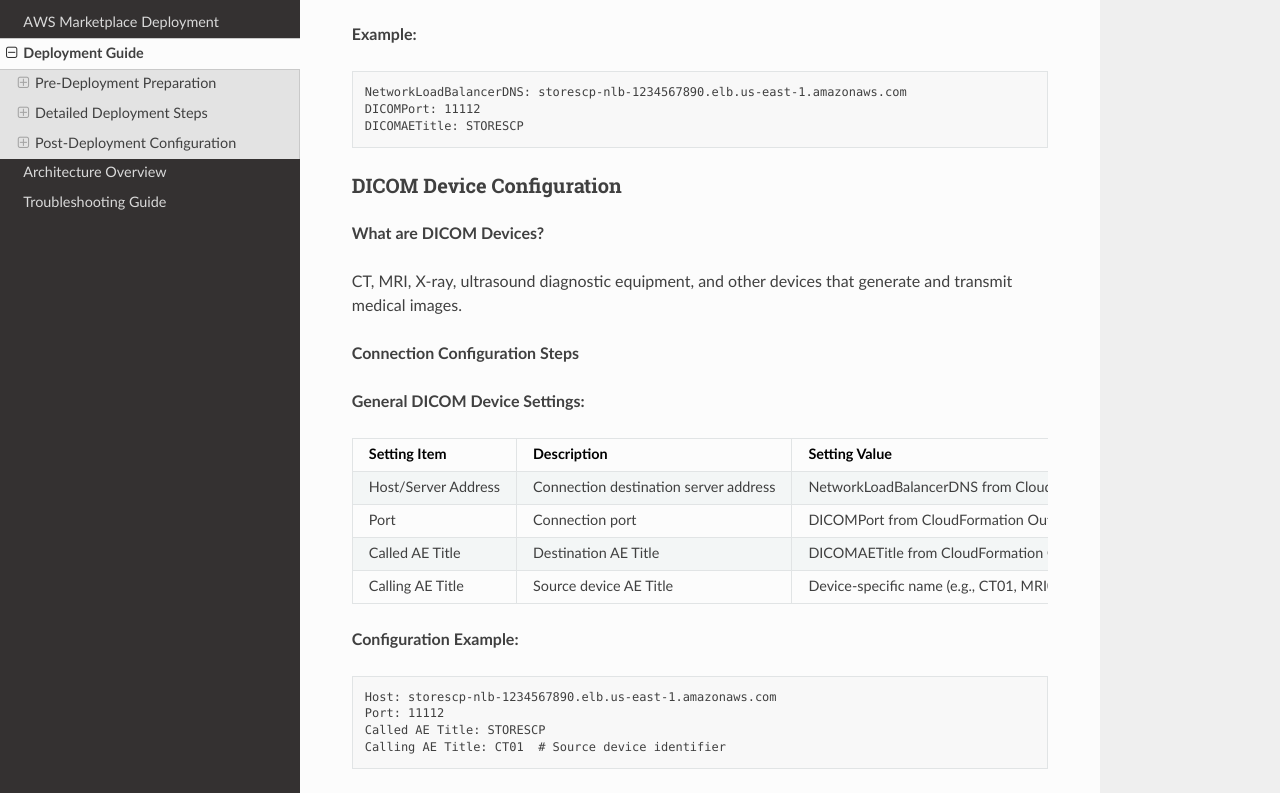
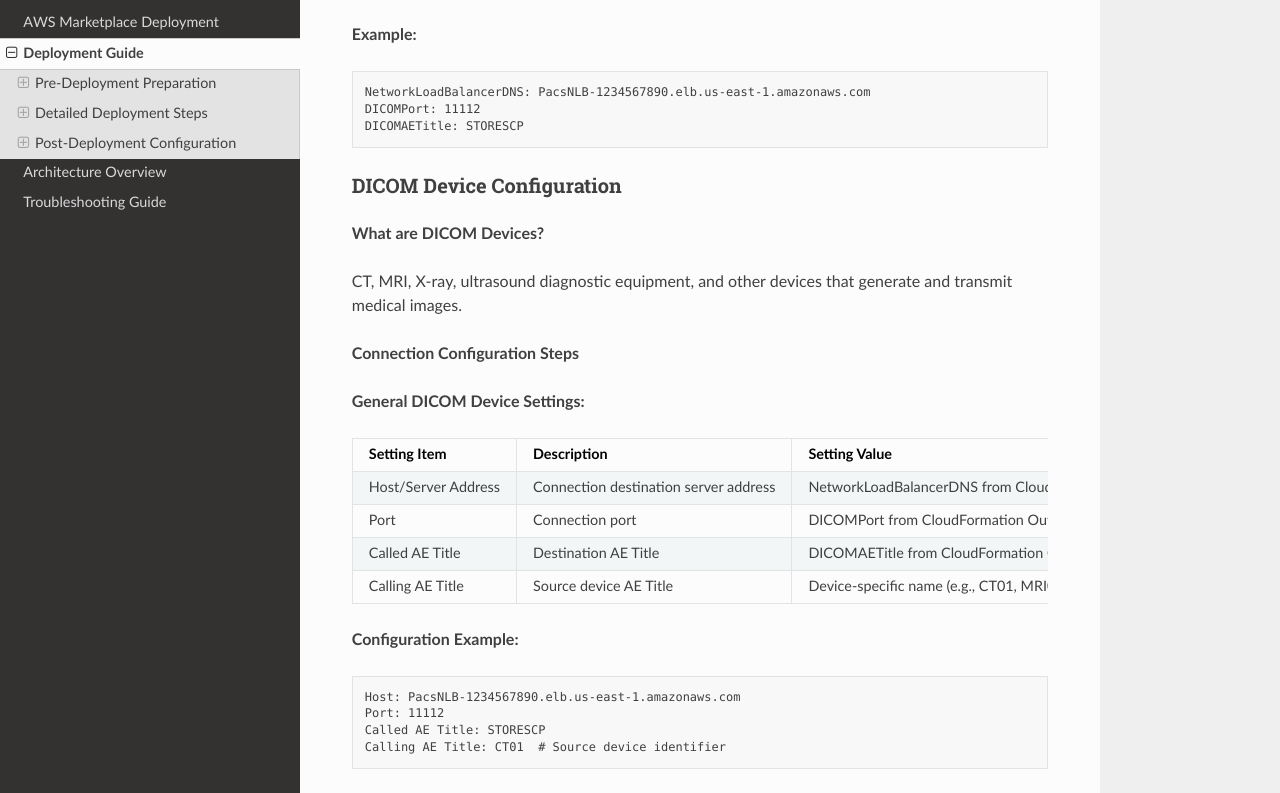
Before and after one commit to mmi-sc/dicom-store-scp-for-ahi, a Sphinx documentation site: the page built from source/deployment.rst, in a window 1280 px wide and 1400 px high, scrolled down 5878 px. Shown: the part 175-968 px from the top of the window. Built offline with Sphinx 7.4.7 and the Read the Docs theme 3.1.0, drawn with Linux system fonts in a browser that asks for light colours; some of the changed text lies outside the part shown.

Commit message:
Standardize NetworkLoadBalancerDNS sample values to PacsNLB-1234567890.elb.us-east-1.amazonaws.com format

```diff
--- a/source/deployment.rst
+++ b/source/deployment.rst
@@ -384,7 +384,7 @@ Retrieve Connection Information
 
 .. code-block:: text
 
-   NetworkLoadBalancerDNS: storescp-nlb-1234567890.elb.us-east-1.amazonaws.com
+   NetworkLoadBalancerDNS: PacsNLB-1234567890.elb.us-east-1.amazonaws.com
    DICOMPort: 11112
    DICOMAETitle: STORESCP
 
@@ -423,7 +423,7 @@ CT, MRI, X-ray, ultrasound diagnostic equipment, and other devices that generate
 
 .. code-block:: text
 
-   Host: storescp-nlb-1234567890.elb.us-east-1.amazonaws.com
+   Host: PacsNLB-1234567890.elb.us-east-1.amazonaws.com
    Port: 11112
    Called AE Title: STORESCP
    Calling AE Title: CT01  # Source device identifier
@@ -479,10 +479,10 @@ Verify that DICOM connection works properly before sending actual medical images
 .. code-block:: bash
 
    # Basic Echo Test
-   echoscu -aec STORESCP -aet TESTCLIENT storescp-nlb-1234567890.elb.us-east-1.amazonaws.com 11112
+   echoscu -aec STORESCP -aet TESTCLIENT PacsNLB-1234567890.elb.us-east-1.amazonaws.com 11112
 
    # Detailed Log Test
-   echoscu -v -aec STORESCP -aet TESTCLIENT storescp-nlb-1234567890.elb.us-east-1.amazonaws.com 11112
+   echoscu -v -aec STORESCP -aet TESTCLIENT PacsNLB-1234567890.elb.us-east-1.amazonaws.com 11112
 
 **Success Display Example:**
 
--- a/source/marketplace.rst
+++ b/source/marketplace.rst
@@ -167,7 +167,7 @@ After deployment completion, retrieve connection information from CloudFormation
 
 .. code-block:: text
 
-   NetworkLoadBalancerDNS: cloudpacs-nlb-xxxxxxxxx.elb.us-east-1.amazonaws.com
+   NetworkLoadBalancerDNS: PacsNLB-1234567890.elb.us-east-1.amazonaws.com
    DICOMPort: 11112
    DICOMAETitle: STORESCP
 
@@ -178,7 +178,7 @@ Configure your DICOM clients with the retrieved information:
 
 .. code-block:: text
 
-   Host: cloudpacs-nlb-xxxxxxxxx.elb.us-east-1.amazonaws.com
+   Host: PacsNLB-1234567890.elb.us-east-1.amazonaws.com
    Port: 11112
    Called AE Title: STORESCP
    Calling AE Title: WORKSTATION1
@@ -191,7 +191,7 @@ Test the connection using DICOM tools:
 .. code-block:: bash
 
    # Example using dcmtk
-   echoscu -aec STORESCP -aet WORKSTATION1 cloudpacs-nlb-xxxxxxxxx.elb.us-east-1.amazonaws.com 11112
+   echoscu -aec STORESCP -aet WORKSTATION1 PacsNLB-1234567890.elb.us-east-1.amazonaws.com 11112
 
 Usage
 -----
--- a/source/troubleshooting.rst
+++ b/source/troubleshooting.rst
@@ -89,7 +89,7 @@ DICOM Connection Timeout
 .. code-block:: bash
 
    # Windows
-   telnet storescp-nlb-1234567890.elb.us-east-1.amazonaws.com 11112
+   telnet PacsNLB-1234567890.elb.us-east-1.amazonaws.com 11112
 
    # Success: Black screen appears
    # Failure: Connection timeout or refused
```
